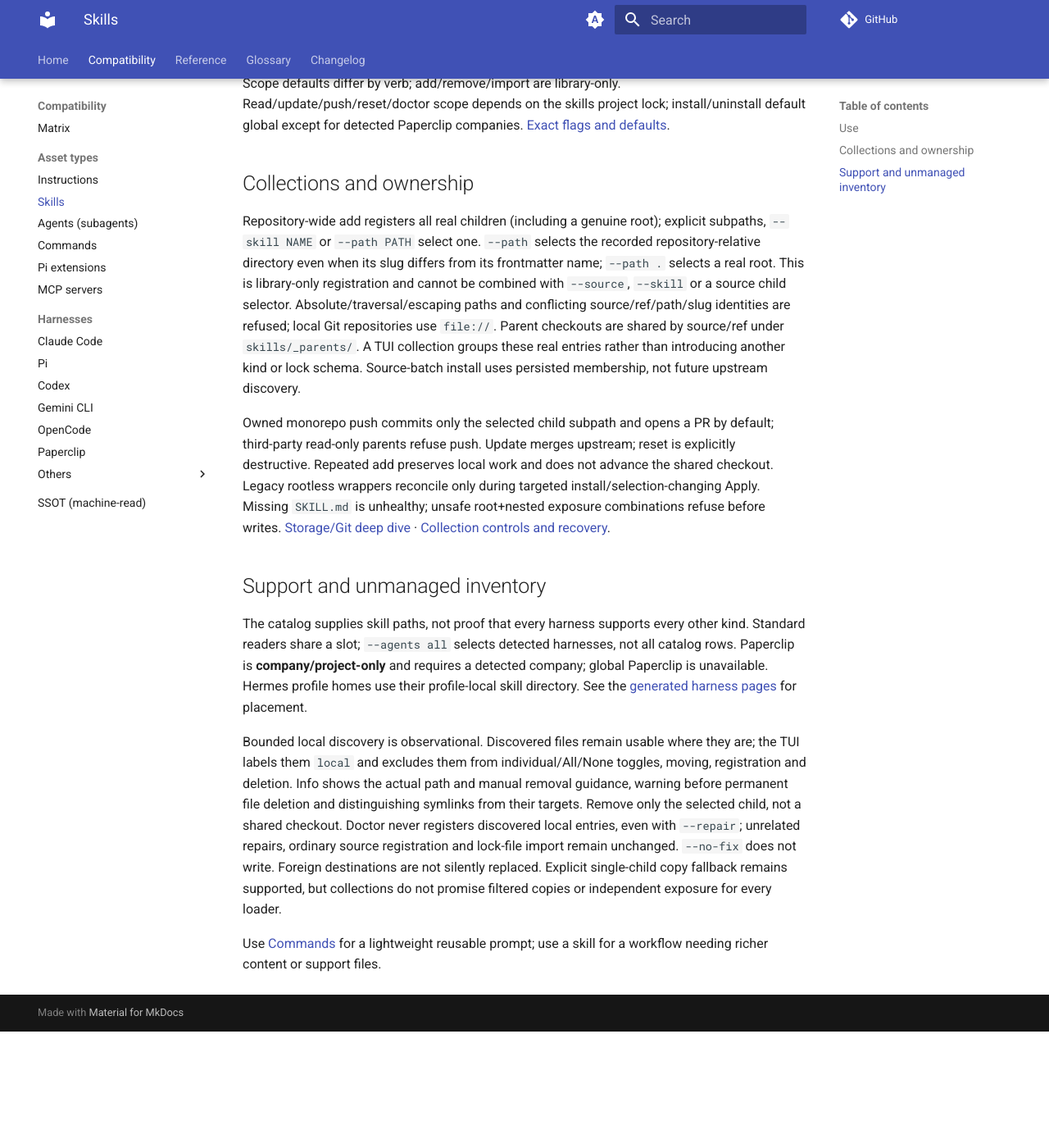
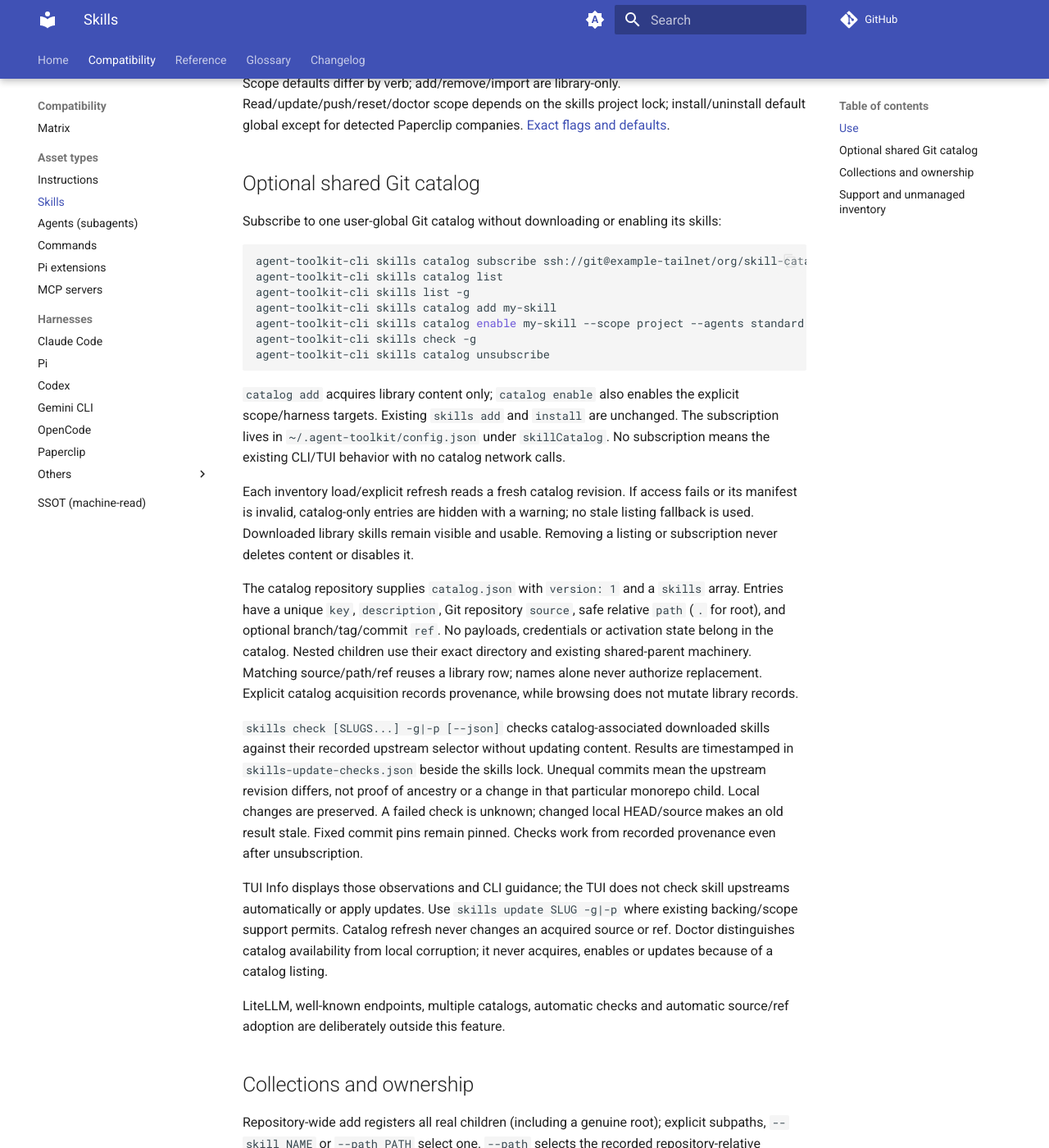
Before and after one commit to ajanderson1/agent-toolkit-cli, an MkDocs documentation site: the page built from docs/asset-types/skills.md, in a window 1280 px wide and 1400 px high, scrolled down 690 px. Shown: the whole window at 82% size. Built offline with MkDocs 1.6.1 and Material for MkDocs 9.7.7, drawn with Linux system fonts in a browser that asks for light colours; comment, search, counter and statistics services are not loaded; before the commit the page ends 1948 px from its top, so only the background shows below that.

Commit message:
docs(skills): explain live catalogs and explicit upstream checks

````diff
--- a/docs/asset-types/skills.md
+++ b/docs/asset-types/skills.md
@@ -18,6 +18,55 @@ agent-toolkit-cli skills uninstall my-skill --scope project --agents standard
 
 Scope defaults differ by verb; add/remove/import are library-only. Read/update/push/reset/doctor scope depends on the skills project lock; install/uninstall default global except for detected Paperclip companies. [Exact flags and defaults](../agent-toolkit/cli.md#scope-and-target-selection).
 
+## Optional shared Git catalog
+
+Subscribe to one user-global Git catalog without downloading or enabling its skills:
+
+```bash
+agent-toolkit-cli skills catalog subscribe ssh://git@example-tailnet/org/skill-catalog.git --ref main
+agent-toolkit-cli skills catalog list
+agent-toolkit-cli skills list -g
+agent-toolkit-cli skills catalog add my-skill
+agent-toolkit-cli skills catalog enable my-skill --scope project --agents standard
+agent-toolkit-cli skills check -g
+agent-toolkit-cli skills catalog unsubscribe
+```
+
+`catalog add` acquires library content only; `catalog enable` also enables the
+explicit scope/harness targets. Existing `skills add` and `install` are unchanged.
+The subscription lives in `~/.agent-toolkit/config.json` under `skillCatalog`.
+No subscription means the existing CLI/TUI behavior with no catalog network calls.
+
+Each inventory load/explicit refresh reads a fresh catalog revision. If access
+fails or its manifest is invalid, catalog-only entries are hidden with a warning;
+no stale listing fallback is used. Downloaded library skills remain visible and
+usable. Removing a listing or subscription never deletes content or disables it.
+
+The catalog repository supplies `catalog.json` with `version: 1` and a `skills`
+array. Entries have a unique `key`, `description`, Git repository `source`, safe
+relative `path` (`.` for root), and optional branch/tag/commit `ref`. No payloads,
+credentials or activation state belong in the catalog. Nested children use their
+exact directory and existing shared-parent machinery. Matching source/path/ref
+reuses a library row; names alone never authorize replacement. Explicit catalog
+acquisition records provenance, while browsing does not mutate library records.
+
+`skills check [SLUGS...] -g|-p [--json]` checks catalog-associated downloaded
+skills against their recorded upstream selector without updating content. Results
+are timestamped in `skills-update-checks.json` beside the skills lock. Unequal
+commits mean the upstream revision differs, not proof of ancestry or a change in
+that particular monorepo child. Local changes are preserved. A failed check is
+unknown; changed local HEAD/source makes an old result stale. Fixed commit pins
+remain pinned. Checks work from recorded provenance even after unsubscription.
+
+TUI Info displays those observations and CLI guidance; the TUI does not check
+skill upstreams automatically or apply updates. Use `skills update SLUG -g|-p`
+where existing backing/scope support permits. Catalog refresh never changes an
+acquired source or ref. Doctor distinguishes catalog availability from local
+corruption; it never acquires, enables or updates because of a catalog listing.
+
+LiteLLM, well-known endpoints, multiple catalogs, automatic checks and automatic
+source/ref adoption are deliberately outside this feature.
+
 ## Collections and ownership
 
 Repository-wide add registers all real children (including a genuine root); explicit subpaths, `--skill NAME` or `--path PATH` select one. `--path` selects the recorded repository-relative directory even when its slug differs from its frontmatter name; `--path .` selects a real root. This is library-only registration and cannot be combined with `--source`, `--skill` or a source child selector. Absolute/traversal/escaping paths and conflicting source/ref/path/slug identities are refused; local Git repositories use `file://`. Parent checkouts are shared by source/ref under `skills/_parents/`. A TUI collection groups these real entries rather than introducing another kind or lock schema. Source-batch install uses persisted membership, not future upstream discovery.
````
Also changed, not shown: docs/agent-toolkit/cli.md (+16 -2 lines).
